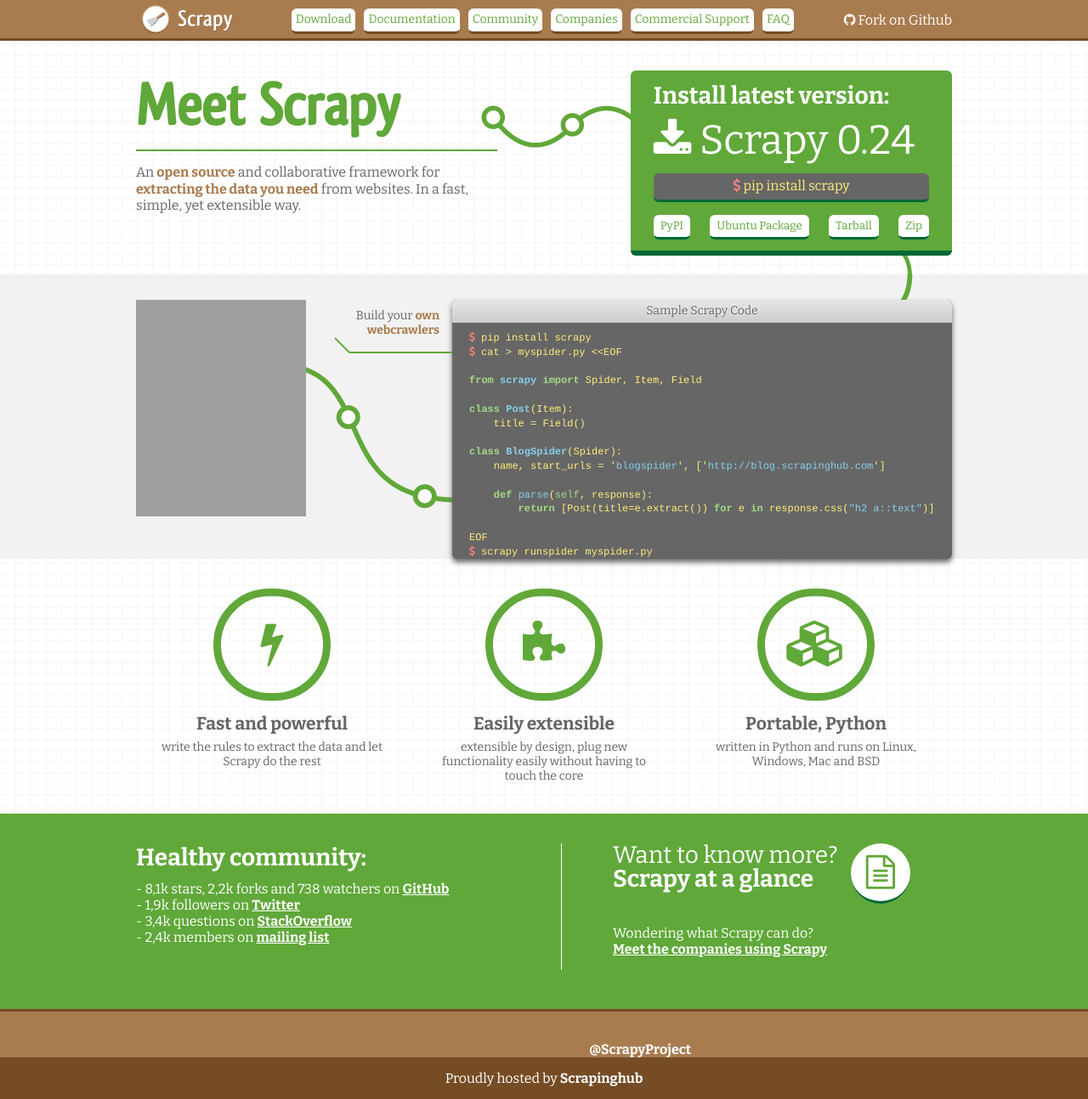
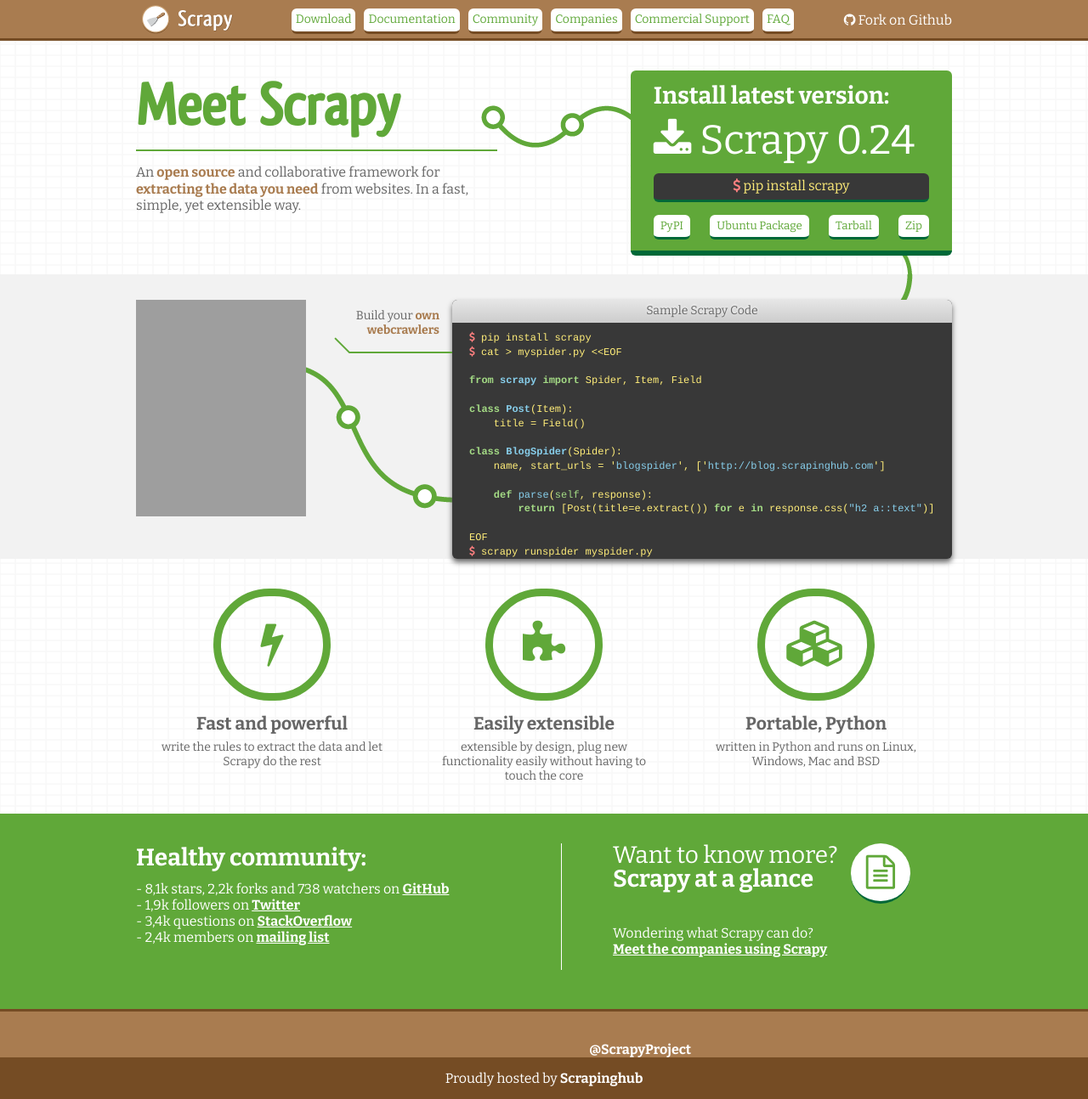
Before and after one commit to scrapy/scrapy.org, a Jekyll site: the page built from index.html, in a window 1280 px wide. Shown: the whole page at 85% size. Built offline with Jekyll 4.4.1, drawn with Linux system fonts in a browser that asks for light colours; comment, search, counter and statistics services are not loaded; grey boxes are pictures that could not be loaded.

Commit message:
adding more contrast for code snippets block

```diff
--- a/css/main.scss
+++ b/css/main.scss
@@ -286,7 +286,7 @@
 			padding-bottom:7px;
 			margin-top:10px;
 			text-align:center;
-			background-color:$grey;
+			background-color:darken($grey, 18%);
 			@include border-radius($radius);
 			border-bottom:$border-bot $dark-green;
 			color:#ffed79;
@@ -402,7 +402,7 @@
 	.code-box {
 		width:588px;
 		height:305px;
-		background-color: $grey;
+		background-color: darken($grey, 18%);
 		float:right;
 		margin-top:30px;
 		@include border-radius($radius);
```
